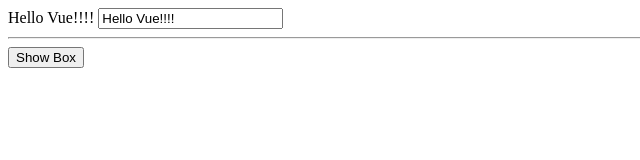
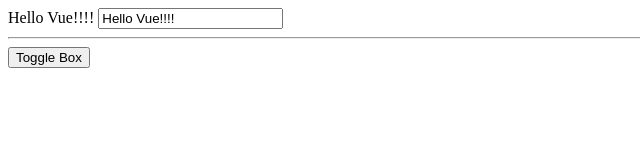
Before and after one commit to Mwimar/basic-vue, a plain HTML site: page index.html in a window 1280 px wide. Shown: the full height of the page, 0-640 px from the left. Drawn offline with nearby package versions, Linux system fonts and the light colour scheme.

Commit message:
button toggle action

```diff
--- a/index.html
+++ b/index.html
@@ -20,7 +20,7 @@
       <input v-model="greeting" />
 
       <hr />
-      <button v-on:click="isVisible=true">Show Box</button>
+      <button v-on:click="isVisible=!isVisible">Toggle Box</button>
       <div v-if="isVisible" class="box"></div>
     </div>
 
```
